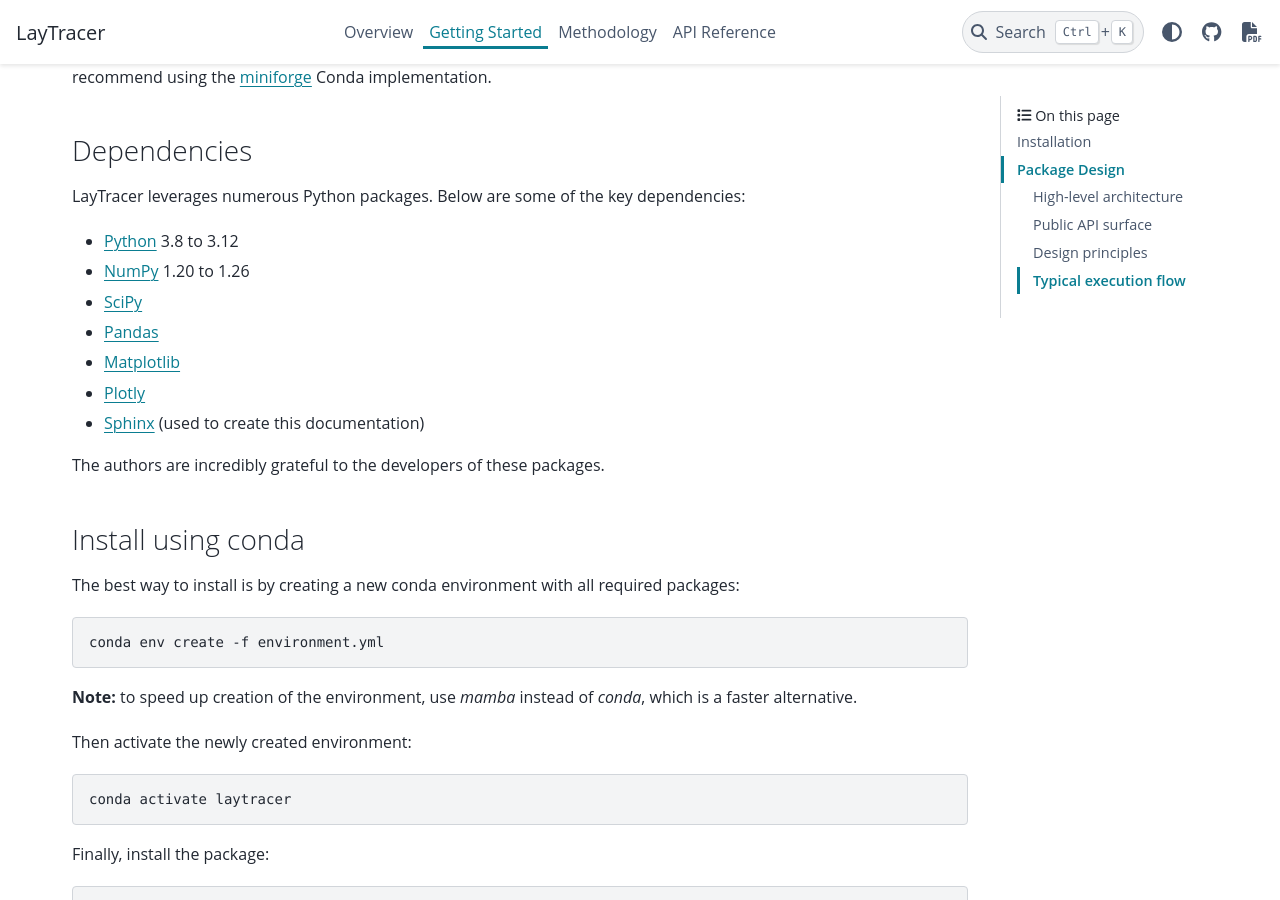
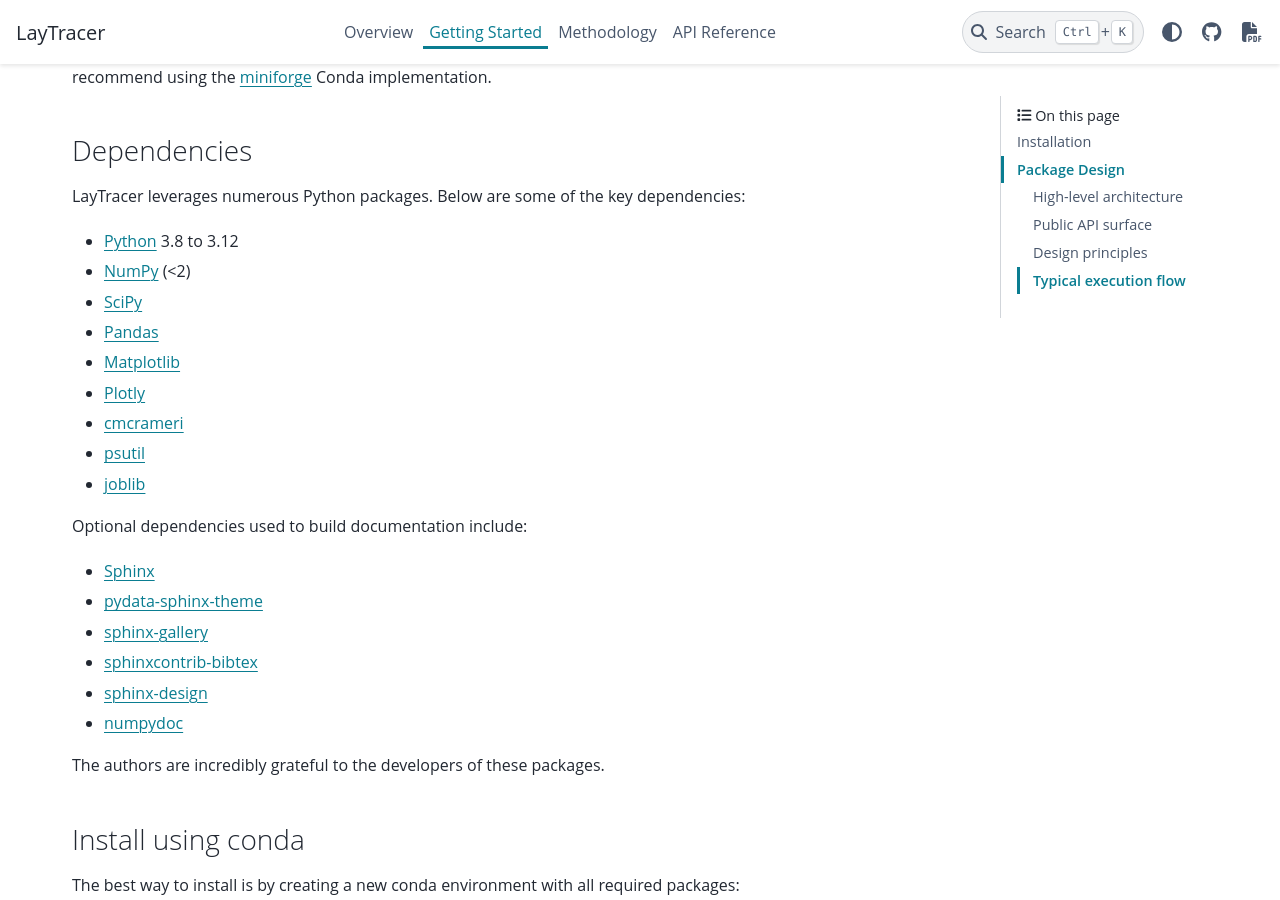
Before and after one commit to danikiev/LayTracer, a Sphinx documentation site: the page built from docs/source/getting_started.rst, in a window 1280 px wide and 900 px high, scrolled down 409 px. Built offline with Sphinx 7.4.7 and the PyData theme 0.15.4, drawn with Linux system fonts in a browser that asks for light colours; pages that are not in the unit, such as notebooks, are missing from menus; the version number could not be read and is left out; comment, search, counter and statistics services are not loaded.

Commit message:
fixed numpy version and info about it

```diff
--- a/docs/source/getting_started.rst
+++ b/docs/source/getting_started.rst
@@ -31,12 +31,23 @@
 Below are some of the key dependencies:
 
 * `Python <https://www.python.org>`_ 3.8 to 3.12
-* `NumPy <https://www.numpy.org>`_ 1.20 to 1.26
+* `NumPy <https://www.numpy.org>`_ (<2)
 * `SciPy <https://www.scipy.org>`_
 * `Pandas <https://pandas.pydata.org/>`_
 * `Matplotlib <https://matplotlib.org/>`_
 * `Plotly <https://plotly.com/python/>`_
-* `Sphinx <https://www.sphinx-doc.org>`_ (used to create this documentation)
+* `cmcrameri <https://pypi.org/project/cmcrameri/>`_
+* `psutil <https://pypi.org/project/psutil/>`_
+* `joblib <https://joblib.readthedocs.io/>`_
+
+Optional dependencies used to build documentation include:
+
+* `Sphinx <https://www.sphinx-doc.org>`_
+* `pydata-sphinx-theme <https://pydata-sphinx-theme.readthedocs.io/>`_
+* `sphinx-gallery <https://sphinx-gallery.github.io/stable/>`_
+* `sphinxcontrib-bibtex <https://sphinxcontrib-bibtex.readthedocs.io/>`_
+* `sphinx-design <https://sphinx-design.readthedocs.io/>`_
+* `numpydoc <https://numpydoc.readthedocs.io/>`_
 
 The authors are incredibly grateful to the developers of these packages.
 
--- a/environment.yml
+++ b/environment.yml
@@ -6,7 +6,7 @@
 dependencies:
   - python>=3.8, <3.13
   - pip
-  - numpy>=1.20, <2
+  - numpy<2
   - scipy
   - pandas
   - psutil
--- a/pyproject.toml
+++ b/pyproject.toml
@@ -27,7 +27,7 @@
     "Programming Language :: Python :: 3.12",
 ]
 dependencies = [
-    "numpy",
+    "numpy<2",
     "scipy",
     "pandas",
     "matplotlib",
```
Also changed, not shown: README.md (+8 -8 lines).
